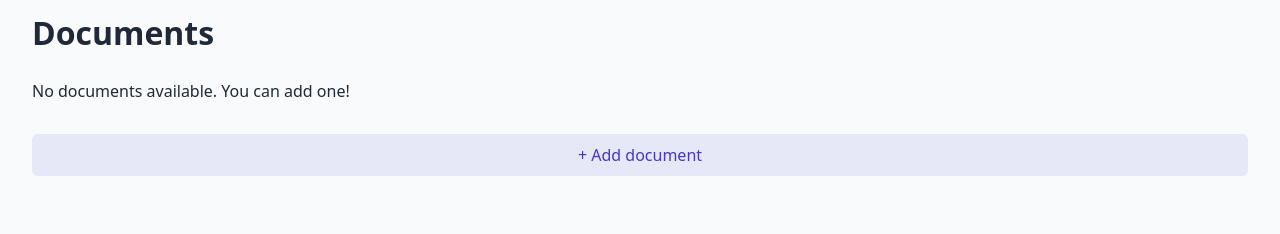
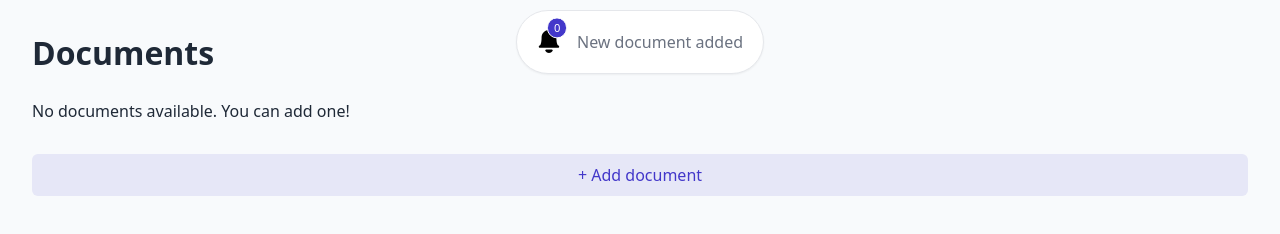
Before and after one commit to mariogl/documents, a website built with Vite: page index.html in a window 1280 px wide. Built offline with nearby package versions, Linux system fonts and the light colour scheme; no server answers.

Commit message:
feat(notifications): show notifications

```diff
--- /dev/null
+++ b/src/notifications/components/Notifications/Notifications.module.css
@@ -0,0 +1,43 @@
+.notifications {
+  position: fixed;
+  top: 10px;
+  left: 50%;
+  transform: translateX(-50%);
+  z-index: 1000;
+  border-radius: 50px;
+  border: 1px solid var(--color-border);
+  background-color: var(--color-background-secondary);
+  color: var(--color-text-secondary);
+  box-shadow: var(--shadow);
+  padding: 10px 20px 10px 60px;
+  white-space: nowrap;
+
+  @media (width >= 768px) {
+    padding: 20px 20px 20px 60px;
+  }
+}
+
+.notifications__icon {
+  position: absolute;
+  top: 50%;
+  left: 20px;
+  transform: translateY(-50%);
+}
+
+.notifications__badge {
+  display: inline-block;
+  position: absolute;
+  background-color: var(--color-accent);
+  color: #fff;
+  left: 30px;
+  top: calc(50% - 14px);
+  transform: translateY(-50%);
+  font-size: 0.7rem;
+  padding: 4px 6px;
+  border-radius: 50px;
+  border: 1px solid #fff;
+  display: flex;
+  align-items: center;
+  justify-content: center;
+  line-height: 1;
+}
--- /dev/null
+++ b/src/notifications/components/Notifications/Notifications.ts
@@ -0,0 +1,48 @@
+import Component from "../../../shared/components/Component";
+import IconComponent from "../../../shared/components/Icon/Icon";
+import type { ComponentProps } from "../../../shared/components/types";
+import { notificationsServiceContext } from "../../context/notificationsServiceContext";
+import type NotificationsService from "../../services/NotificationsService";
+import type { Notification } from "../../types";
+
+import styles from "./Notifications.module.css";
+
+class NotificationsComponent extends Component {
+  private notificationsService: NotificationsService;
+  private notifications: Notification[] = [];
+
+  constructor(props: ComponentProps) {
+    super(props);
+
+    this.notificationsService = notificationsServiceContext.consume();
+    this.notificationsService.subscribe(() => {
+      this.notifications = this.notificationsService.getNotifications();
+
+      this.rerender();
+    });
+  }
+
+  protected render(): Element {
+    const container = document.createElement("div");
+    container.className = styles.notifications;
+
+    const icon = new IconComponent({
+      name: "notifications",
+      className: styles.notifications__icon,
+    });
+
+    container.appendChild(icon.getElement());
+
+    const badge = document.createElement("span");
+    badge.className = styles.notifications__badge;
+    badge.textContent = this.notifications.length.toString();
+
+    container.appendChild(badge);
+
+    container.append("New document added");
+
+    return container;
+  }
+}
+
+export default NotificationsComponent;
--- a/src/shared/components/App/App.ts
+++ b/src/shared/components/App/App.ts
@@ -1,5 +1,6 @@
 import DocumentsListComponent from "../../../documents/components/DocumentsList/DocumentsList";
 import { documentsServiceContext } from "../../../documents/context/documentsServiceContext";
+import NotificationsComponent from "../../../notifications/components/Notifications/Notifications";
 import Component from "../Component";
 import HeadingComponent from "../Heading/Heading";
 import LoadingComponent from "../Loading/Loading";
@@ -13,9 +14,6 @@ class AppComponent extends Component {
     super(props);
 
     const documentsService = documentsServiceContext.consume();
-    documentsService.subscribe(() => {
-      this.rerender();
-    });
 
     documentsService.loadDocuments();
   }
@@ -30,6 +28,8 @@ class AppComponent extends Component {
     main.appendChild(this.createDocumentsList());
 
     container.appendChild(main);
+
+    container.appendChild(this.createNotificationsBox());
 
     container.appendChild(this.createLoading());
 
@@ -64,6 +64,12 @@ class AppComponent extends Component {
     return new DocumentsListComponent({}).getElement();
   }
 
+  private createNotificationsBox() {
+    const notificationsBox = new NotificationsComponent({});
+
+    return notificationsBox.getElement();
+  }
+
   private createLoading() {
     return new LoadingComponent({}).getElement();
   }
--- a/src/shared/components/Icon/Icon.ts
+++ b/src/shared/components/Icon/Icon.ts
@@ -1,4 +1,5 @@
 import Component from "../Component";
+import type { ComponentProps } from "../types";
 
 const icons = {
   grid: `<svg xmlns="http://www.w3.org/2000/svg" viewBox="0 0 512 510.87">
@@ -12,6 +13,10 @@ const icons = {
   </svg>`,
   success: `<svg viewBox="0 0 20 20" fill="currentColor"><path fill-rule="evenodd" d="M10 18a8 8 0 100-16 8 8 0 000 16zm3.707-9.293a1 1 0 00-1.414-1.414L9 10.586 7.707 9.293a1 1 0 00-1.414 1.414l2 2a1 1 0 001.414 0l4-4z" clip-rule="evenodd"/></svg>`,
   error: `'<svg viewBox="0 0 20 20" fill="currentColor"><path fill-rule="evenodd" d="M10 18a8 8 0 100-16 8 8 0 000 16zM8.707 7.293a1 1 0 00-1.414 1.414L8.586 10l-1.293 1.293a1 1 0 101.414 1.414L10 11.414l1.293 1.293a1 1 0 001.414-1.414L11.414 10l1.293-1.293a1 1 0 00-1.414-1.414L10 8.586 8.707 7.293z" clip-rule="evenodd"/></svg>`,
+  notifications: `<svg viewBox="0 0 24 24" fill="none" xmlns="http://www.w3.org/2000/svg">
+    <path fill-rule="evenodd" clip-rule="evenodd" d="M4.5835 7.41667C4.5835 3.32056 7.90405 0 12.0002 0C16.0963 0 19.4168 3.32056 19.4168 7.41667V8.33334C19.4168 10.5339 19.7156 12.4847 20.171 13.8507C20.4004 14.539 20.6515 15.0238 20.8818 15.316C21.0523 15.5324 21.1541 15.5761 21.1774 15.5834C21.7248 15.5891 22.1668 16.0346 22.1668 16.5833V16.7917C22.1668 17.344 21.7191 17.7917 21.1668 17.7917H2.8335C2.28121 17.7917 1.8335 17.344 1.8335 16.7917V16.5833C1.8335 16.0346 2.27551 15.5891 2.82292 15.5834C2.84626 15.5761 2.948 15.5324 3.11851 15.316C3.34881 15.0238 3.59994 14.539 3.82936 13.8507C4.2847 12.4847 4.5835 10.5339 4.5835 8.33334V7.41667ZM2.81774 15.5847C2.81773 15.5846 2.81863 15.5844 2.82044 15.5841L2.81886 15.5845C2.81812 15.5847 2.81774 15.5847 2.81774 15.5847Z" fill="#000000"/>
+    <path d="M9.25013 19.5C8.87258 19.5 8.52722 19.7126 8.35723 20.0497C8.18723 20.3869 8.2216 20.791 8.44606 21.0945C9.27818 22.2199 10.5352 23 12.0001 23C13.465 23 14.7221 22.2199 15.5542 21.0945C15.7787 20.791 15.813 20.3869 15.643 20.0497C15.473 19.7126 15.1277 19.5 14.7501 19.5H9.25013Z" fill="#000000"/>
+  </svg>`,
 } as const;
 
 type IconName = keyof typeof icons;
@@ -21,9 +26,13 @@ type IconComponentProps = {
   size?: number;
 };
 
-class IconComponent extends Component<IconComponentProps> {
-  constructor(props: IconComponentProps) {
-    super({ name: props.name, size: props.size ?? 24 });
+class IconComponent extends Component<ComponentProps<IconComponentProps>> {
+  constructor(props: ComponentProps<IconComponentProps>) {
+    super({
+      name: props.name,
+      size: props.size ?? 24,
+      className: props.className,
+    });
   }
 
   protected render(): Element {
@@ -39,6 +48,10 @@ class IconComponent extends Component<IconComponentProps> {
     svg.setAttribute("width", this.props.size!.toString());
     svg.setAttribute("height", this.props.size!.toString());
 
+    if (this.props.className) {
+      svg.setAttribute("class", this.props.className);
+    }
+
     return svg;
   }
 }
--- a/src/shared/components/MainHeader/MainHeader.module.css
+++ b/src/shared/components/MainHeader/MainHeader.module.css
@@ -1,5 +1,12 @@
 .mainHeader {
+  margin-top: 40px;
   min-height: 4rem;
   display: flex;
   align-items: center;
+  justify-content: center;
+
+  @media (width >= 768px) {
+    justify-content: flex-start;
+    margin-top: 20px;
+  }
 }
--- a/src/shared/toast/Toast.module.css
+++ b/src/shared/toast/Toast.module.css
@@ -10,6 +10,7 @@
   padding: 16px 60px 16px 16px;
   border-radius: 4px;
   box-shadow: 0 2px 8px rgba(0, 0, 0, 0.3);
+  z-index: 2000;
   opacity: 1;
   transform: translateX(0);
   transition: all 0.3s ease;
```
